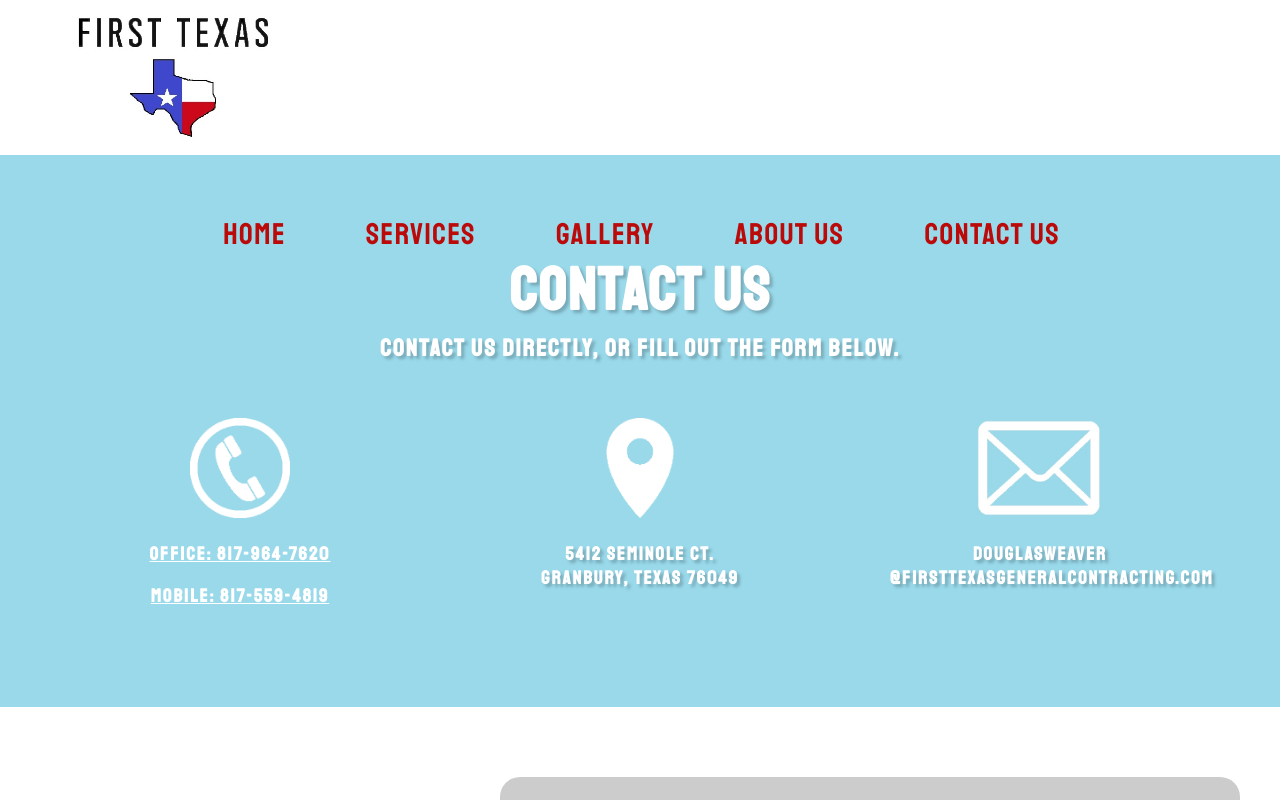
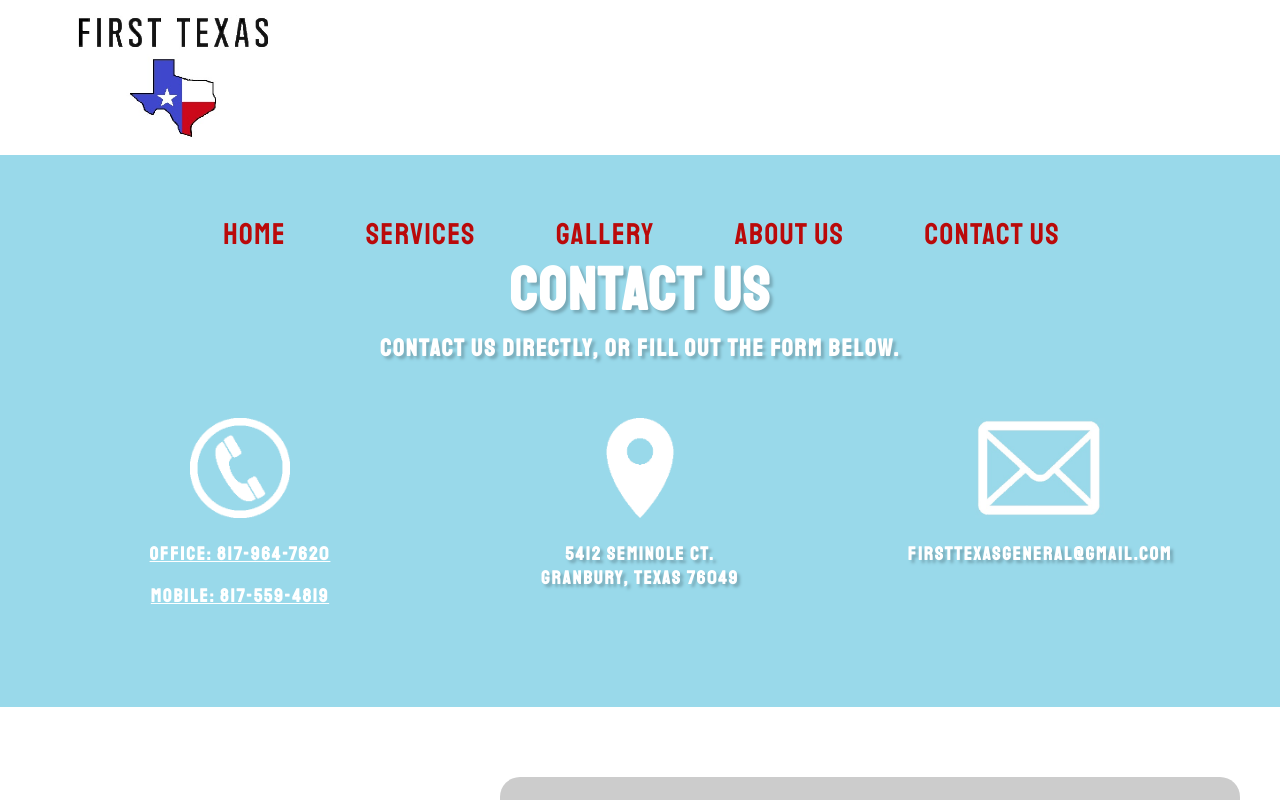
Before and after one commit to aweaver0124/First-Texas-Website, a React (Create React App) app in the folder first-texas-gc-website/: page /contact in a window 1280 px wide. Shown: the top 800 px of the page. Built offline with nearby package versions, Linux system fonts and the light colour scheme.

Commit message:
changed email address

```diff
--- a/first-texas-gc-website/src/Contact.js
+++ b/first-texas-gc-website/src/Contact.js
@@ -41,7 +41,7 @@ function Contact(){
                     </div>
                     <div className='contact-attr'>
                         <img src={email_icon_color} alt="email icon" height="100px" width="130px" />
-                        <h3 id="email">douglasweaver<br></br>@firsttexasgeneralcontracting.com</h3>
+                        <h3 id="email">firsttexasgeneral@gmail.com</h3>
                     </div>
 
                 </div>
```
